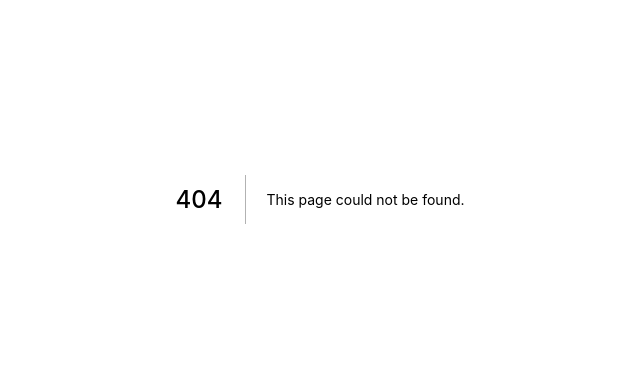
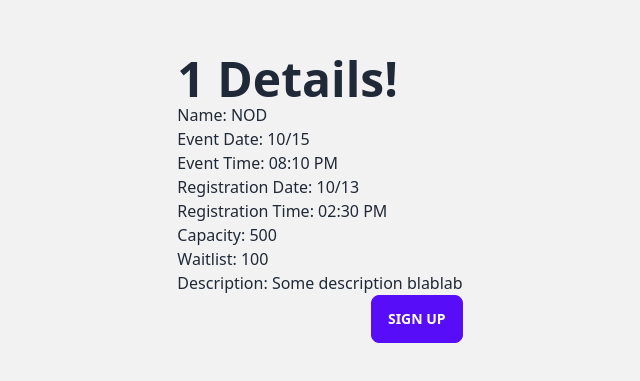
Before and after one commit to rice-apps/publics, a Next.js app in the folder publics/: page /events/1 in a window 1280 px wide. Before the commit this address had no page. Shown: the part 201-582 px from the top of the page, without its empty margins (320-960 px from the left). Built offline with nearby package versions, Linux system fonts and the light colour scheme.

Commit message:
event details page

```diff
--- /dev/null
+++ b/publics/pages/events/[eventName].tsx
@@ -0,0 +1,91 @@
+import type { NextPage } from 'next'
+import Head from 'next/head'
+
+import { useRouter } from 'next/router'
+
+/* const eventNOD = {
+    "created_at": new Date(2022, 10, 15, 20, 0, 0),
+    "name": "NOD",
+    "capacity": 500,
+    "event_size": 500,
+    "waitlist_size": 100,
+    "admins": [1, 2, 3],
+    "counters": [1, 2, 3],
+    "description": "Some description blablab",
+    "event_datetime": new Date('2022-10-15 20:10:10.555555'),
+    "registration_datetime": '2022-10-13 20:10:10.555555',
+    "slug": "mock data",
+    "registration": true,
+}
+
+const eventA = {
+    "created_at": new Date(2022, 10, 15, 20, 0, 0),
+    "name": "Event A",
+    "capacity": 500,
+    "event_size": 500,
+    "waitlist_size": 100,
+    "admins": [1, 2, 3],
+    "counters": [1, 2, 3],
+    "description": "Some description blablab",
+    "event_datetime": new Date('2022-10-15 20:10:10.555555'),
+    "registration_datetime": '2022-10-13 20:10:10.555555',
+    "slug": "mock data",
+    "registration": true,
+}
+
+const events = {
+    "NOD": eventNOD,
+    "A": eventA
+} */
+
+
+const details = () => {
+
+    const event = {
+        "created_at": new Date(2022, 10, 15, 20, 0, 0),
+        "name": "NOD",
+        "capacity": 500,
+        "event_size": 500,
+        "waitlist_size": 100,
+        "admins": [1, 2, 3],
+        "counters": [1, 2, 3],
+        "description": "Some description blablab",
+        "event_datetime": new Date('2022-10-15 20:10:10.555555'),
+        "registration_datetime": new Date('2022-10-13 14:30:10.555555'),
+        "slug": "mock data",
+        "registration": true,
+    }
+
+    const router = useRouter()
+    const { eventName } = router.query
+
+    return (
+        <div>
+            <main>
+                <div className="hero min-h-screen bg-base-200">
+                    <div className="hero-content">
+                        <div className="max-w-md">
+                            <h1 className="text-5xl font-bold">{eventName} Details!</h1>
+
+                            <p>Name: {event.name}</p>
+                            <p>Event Date: {event.event_datetime.getMonth() + 1 + "/" + event.event_datetime.getDate()}</p>
+                            <p>Event Time: {event.event_datetime.toLocaleTimeString([], { hour: '2-digit', minute: '2-digit' })}</p>
+                            <p>Registration Date: {event.registration_datetime.getMonth() + 1 + "/" + event.registration_datetime.getDate()}</p>
+                            <p>Registration Time: {event.registration_datetime.toLocaleTimeString([], { hour: '2-digit', minute: '2-digit' })}</p>
+                            <p>Capacity: {event.capacity}</p>
+                            <p>Waitlist: {event.waitlist_size}</p>
+                            <p>Description: {event.description}</p>
+
+                            <div className="hero justify-end">
+                                <button className="btn btn-primary" disabled={!event.registration}>Sign Up</button>
+                            </div>
+                        </div>
+                    </div>
+                </div>
+
+            </main>
+        </div>
+    )
+}
+
+export default details
```
